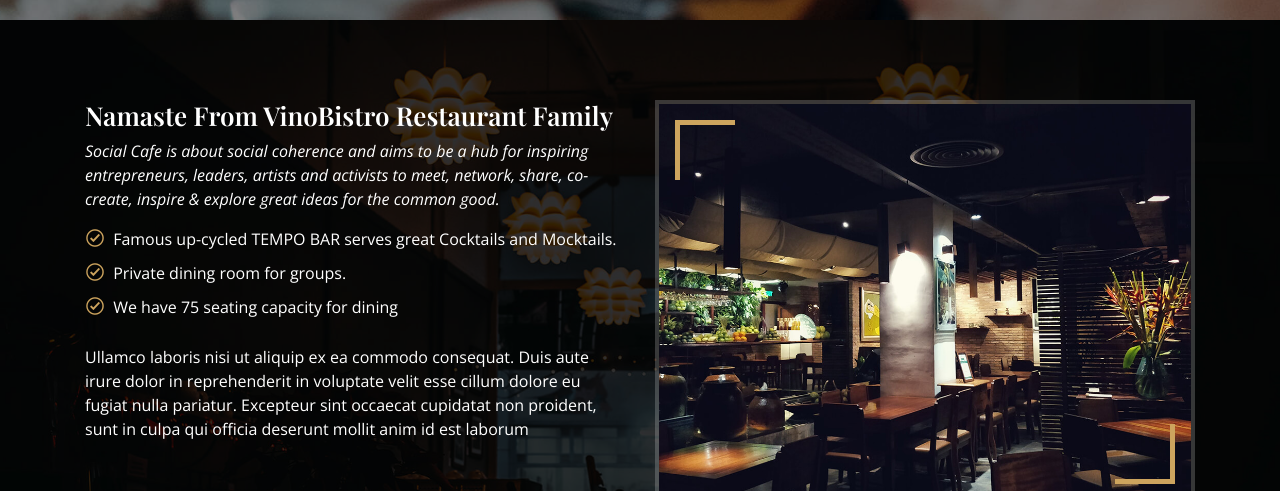
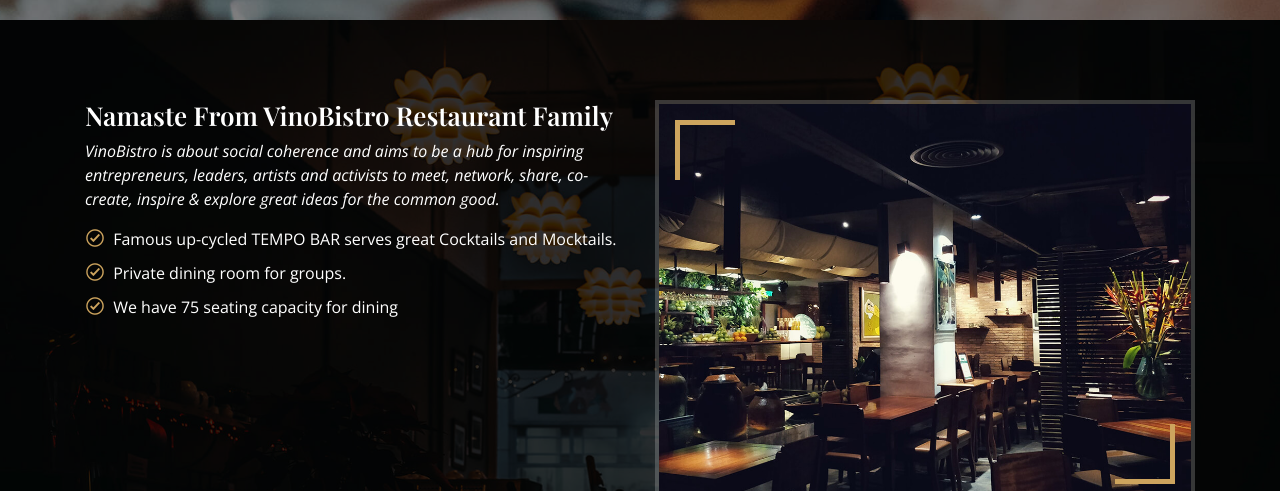
Before and after one commit to zeroair41/vinobistro, a plain HTML site: page index.html in a window 1280 px wide. Shown: the part 780-1271 px from the top of the page. Drawn offline with nearby package versions, Linux system fonts and the light colour scheme; a web font is replaced by a local one.

Commit message:
Update index.html

```diff
--- a/index.html
+++ b/index.html
@@ -110,19 +110,14 @@
           <div class="col-lg-6 pt-4 pt-lg-0 order-2 order-lg-1 content">
             <h3>Namaste From VinoBistro Restaurant Family </h3>
             <p class="font-italic">
-              Social Cafe is about social coherence and aims to be a hub for inspiring entrepreneurs, leaders, artists and activists to meet, network, share, co-create, inspire & explore great ideas for the common good.
+              VinoBistro is about social coherence and aims to be a hub for inspiring entrepreneurs, leaders, artists and activists to meet, network, share, co-create, inspire & explore great ideas for the common good.
             </p>
             <ul>
               <li><i class="icofont-check-circled"></i> Famous up-cycled TEMPO BAR serves great Cocktails and Mocktails.</li>
               <li><i class="icofont-check-circled"></i> Private dining room for groups.</li>
               <li><i class="icofont-check-circled"></i> We have 75 seating capacity for dining</li>
             </ul>
-            <p>
-              Ullamco laboris nisi ut aliquip ex ea commodo consequat. Duis aute irure dolor in reprehenderit in voluptate
-              velit esse cillum dolore eu fugiat nulla pariatur. Excepteur sint occaecat cupidatat non proident, sunt in
-              culpa qui officia deserunt mollit anim id est laborum
-            </p>
-          </div>
+            </div>
         </div>
 
       </div>
```
